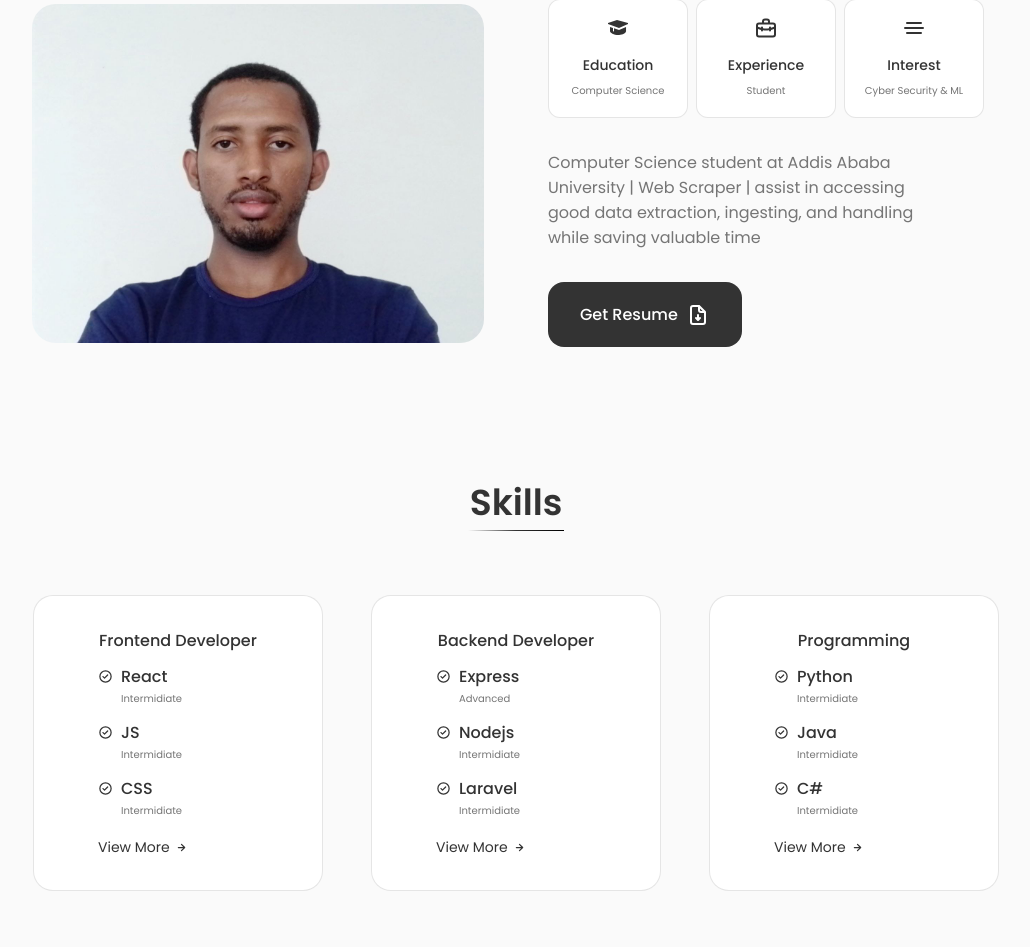
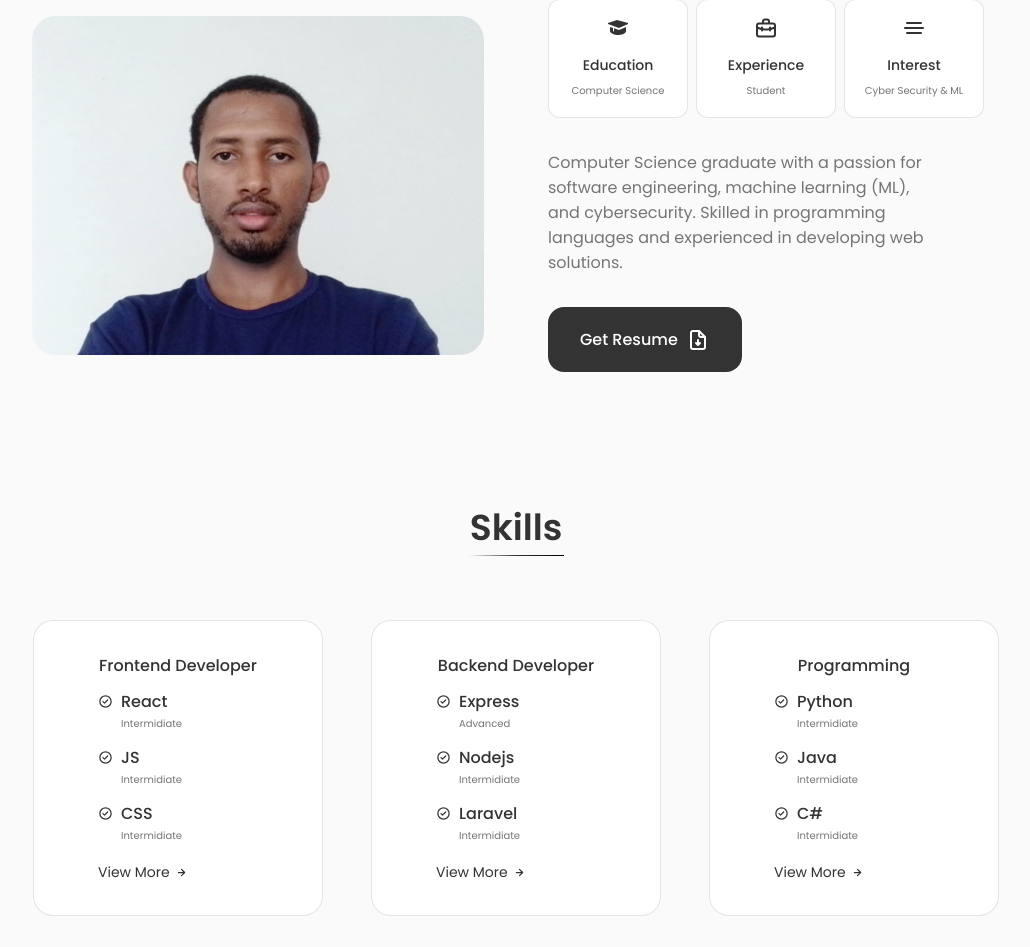
Before and after one commit to zbluee/portfolio, a React (Create React App) app in the folder client/: page / in a window 1280 px wide. Shown: the part 882-1829 px from the top of the page, without its empty margins (124-1154 px from the left). Built offline with nearby package versions, Linux system fonts and the light colour scheme.

Commit message:
Update about.component.jsx

```diff
--- a/client/src/components/about/about.component.jsx
+++ b/client/src/components/about/about.component.jsx
@@ -13,11 +13,11 @@ const About = () => (
       <div className="about-content">
         <AboutContent />
         <p className="about-descriprtion">
-          Computer Science student at Addis Ababa University | Web Scraper | assist in accessing good data
-          extraction, ingesting, and handling while saving valuable time
+          Computer Science graduate with a passion for software engineering, machine learning (ML), and cybersecurity.
+          Skilled in programming languages and experienced in developing web solutions.
         </p>
         <a
-          href="https://drive.google.com/file/d/1SR3n5oHR8dqQ94t5hloj3fC_4cnPwyR6/view?usp=share_link"
+          href="https://drive.google.com/file/d/1aoKVm4DJV-F9eebIyrTPr65ObsEolWjk/view?usp=sharing"
           className="button button-flex"
           target="_blank"
           rel="noopener noreferrer"
```
